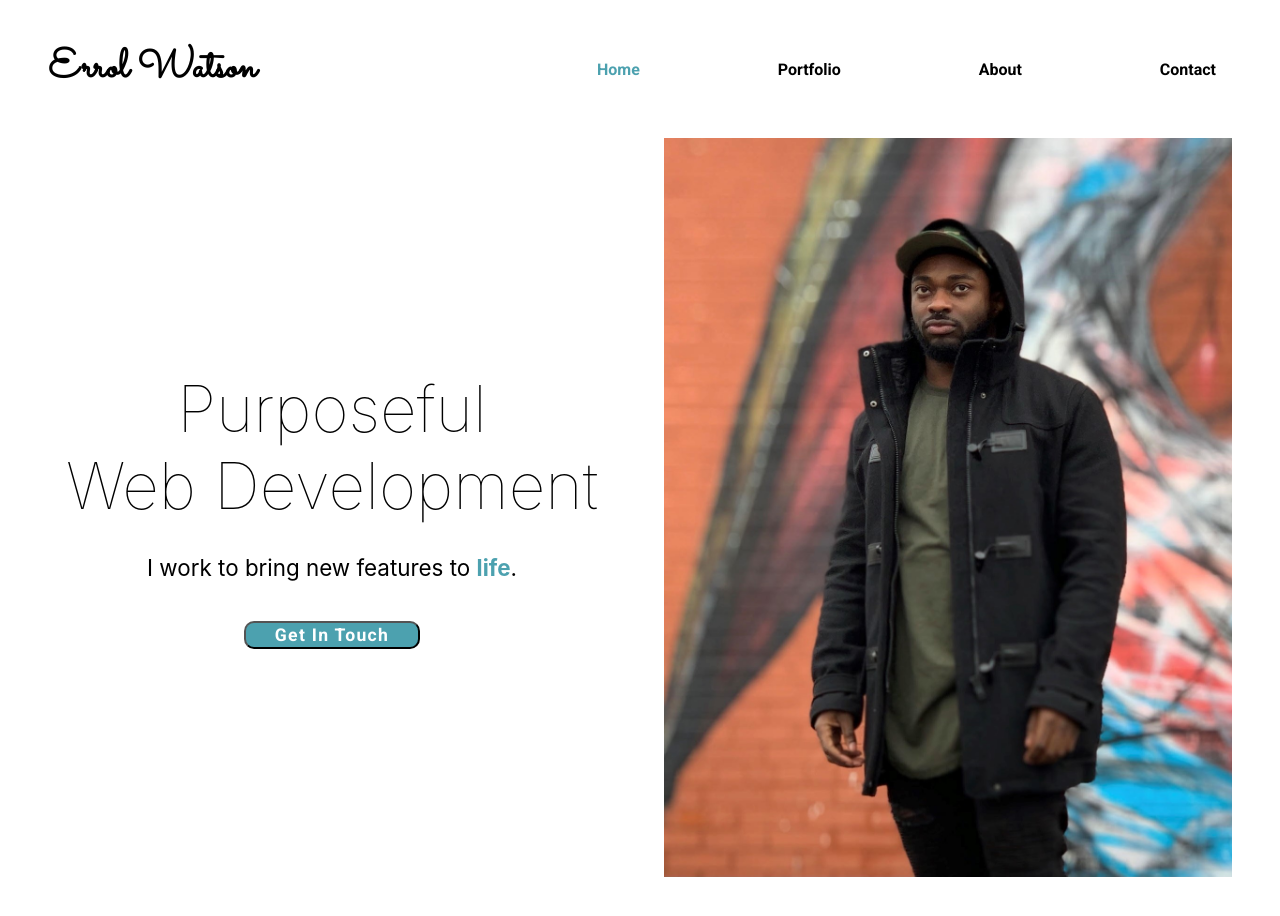
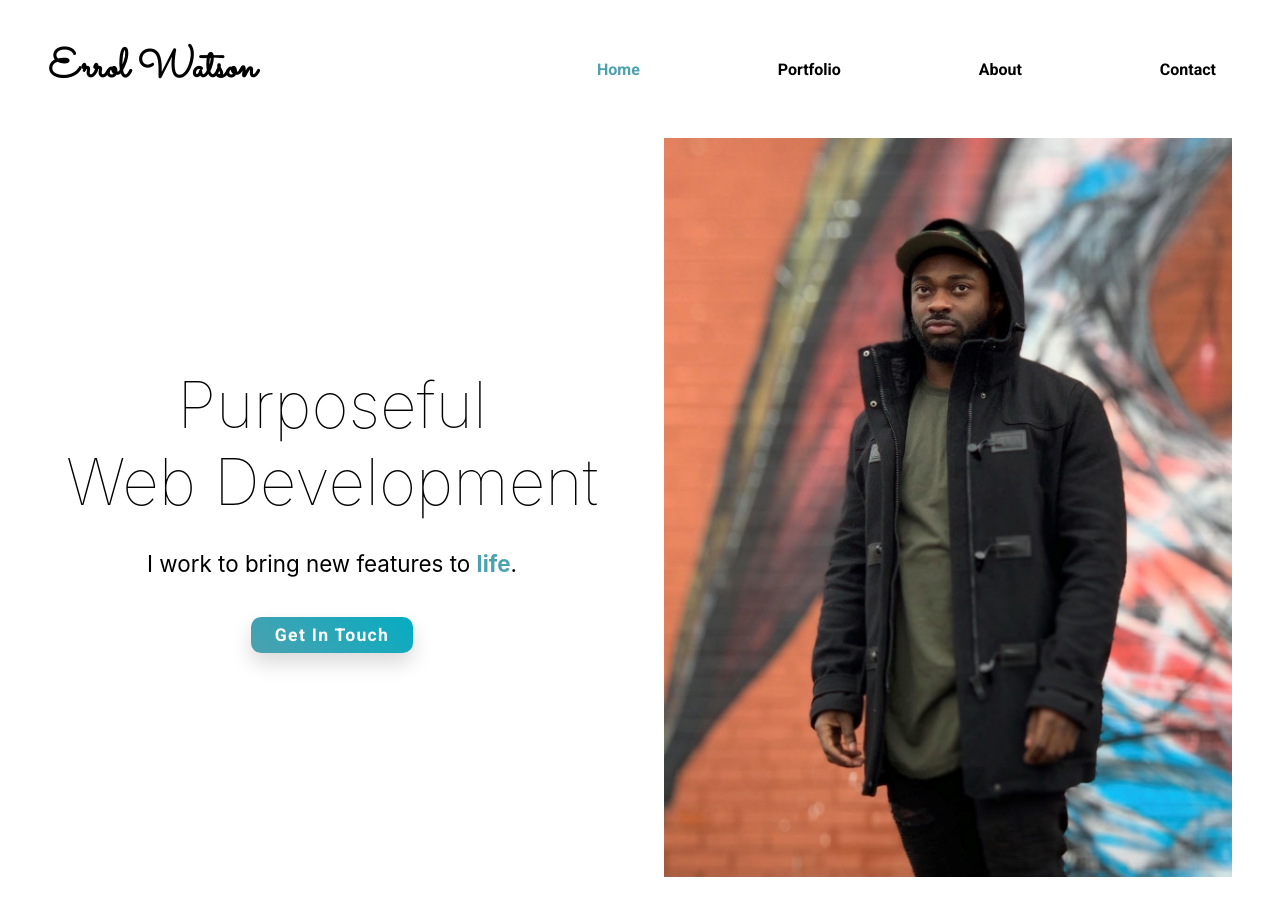
Before and after one commit to errolgh/portfolio, a React (Create React App) app: page / in a window 1280 px wide. Shown: the top 916 px of the page. Built offline with nearby package versions, Linux system fonts and the light colour scheme.

Commit message:
styled buttons

```diff
--- a/src/styles/banner.scss
+++ b/src/styles/banner.scss
@@ -1,12 +1,14 @@
 button {
-  background: #4ca1af;
-  padding: 0.125rem 1.825rem;
+  background: linear-gradient( 45deg, #4ca1af, #06acc2);
+  padding: .5rem 1.5rem;
+  border: none;
   border-radius: 10px;
   color: #fff;
   cursor: pointer;
   font-family: 'Roboto', sans-serif;
   font-size: 1.1rem;
   letter-spacing: 0.08rem;
+  box-shadow: 0 10px 20px 0 rgba(0, 0, 0, 0.15);
 
   a {
     text-decoration: none;
```
